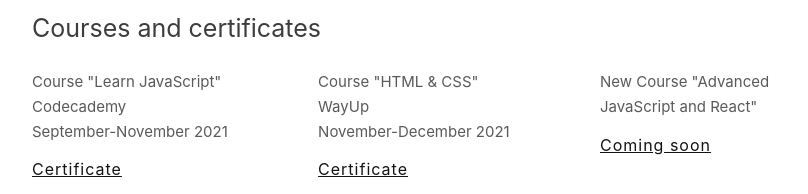
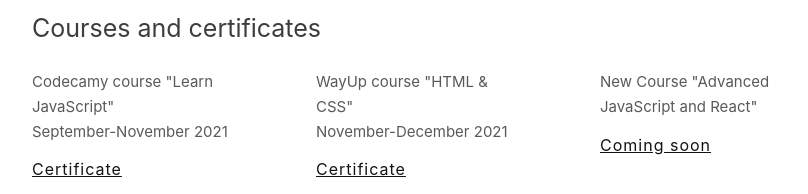
Before and after one commit to anthitariel/portfolio, a plain HTML site: page index.html in a window 1280 px wide. Shown: the part 931-1125 px from the top of the page, without its empty margins (224-1032 px from the left). Drawn offline with nearby package versions, Linux system fonts and the light colour scheme.

Commit message:
course+
course+

```diff
--- a/index.html
+++ b/index.html
@@ -75,13 +75,13 @@
         <div class="skills">
             <div class="skill">
                 <p class="skill-text">
-                Course "Learn JavaScript"<br>Codecademy<br>September-November 2021
+                Codecamy course "Learn JavaScript"<br>September-November 2021
                 </p>
                 <a href="https://www.codecademy.com/profiles/anthitariel/certificates/705dcb15de0da4dd9d9fc4f3274b430e" target="_blank">Certificate</a>
             </div>
             <div class="skill">
                 <p class="skill-text">
-                 Course "HTML & CSS"<br>WayUp<br>November-December 2021
+                 WayUp course "HTML & CSS"<br>November-December 2021
                 </p>
                 <a href="https://wayup.in/assets/files/dimplomas/diploma_%D0%94%D0%BE%D0%BC%D0%B0%D1%88%D0%BE%D0%B2%D0%B0%20%D0%90%D0%BD%D1%84%D0%B8%D1%81%D0%B0%20%D0%9F%D0%B5%D1%82%D1%80%D0%BE%D0%B2%D0%BD%D0%B0_09-12-2021.pdf" target="_blank">Certificate</a>
             </div>
```
